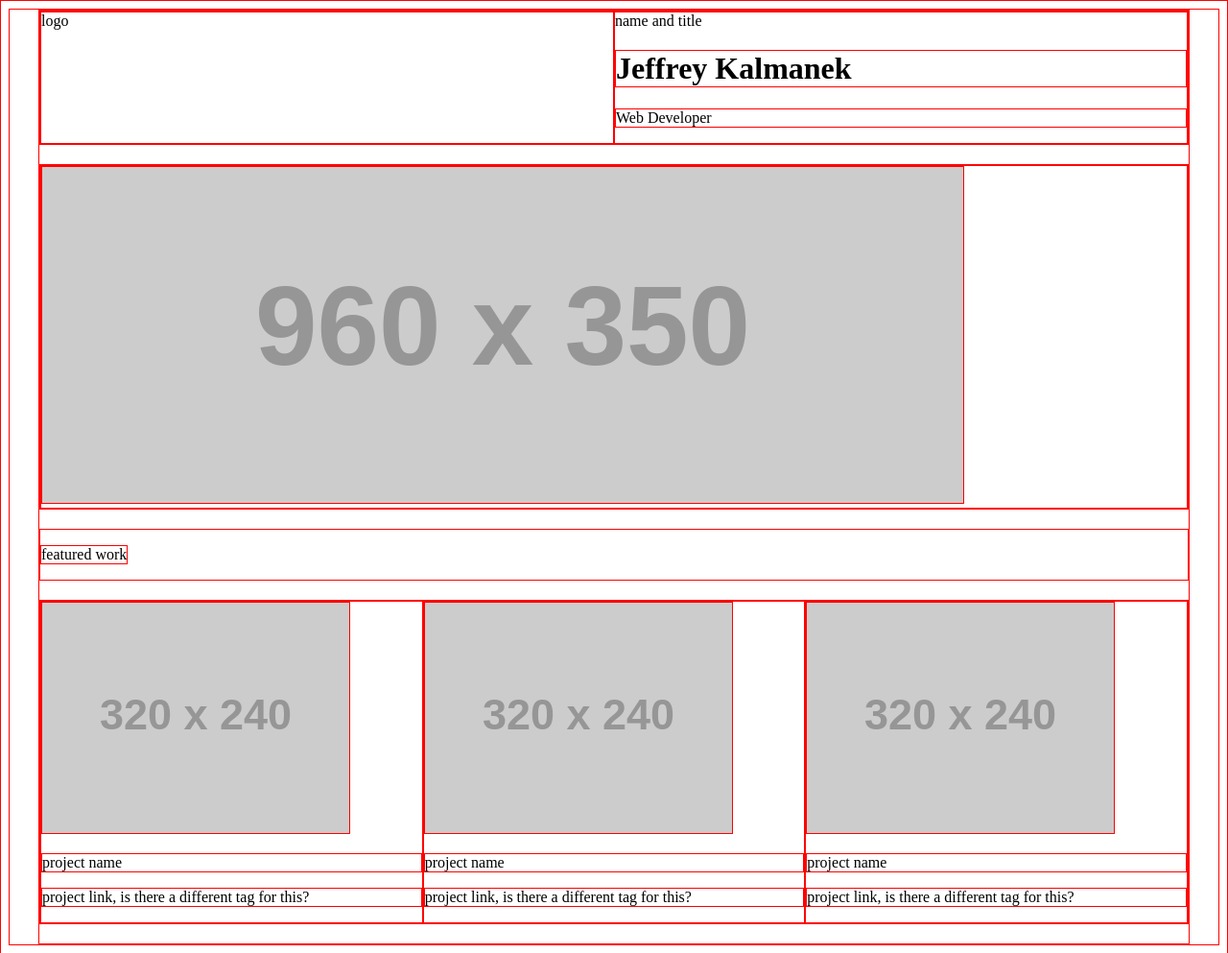
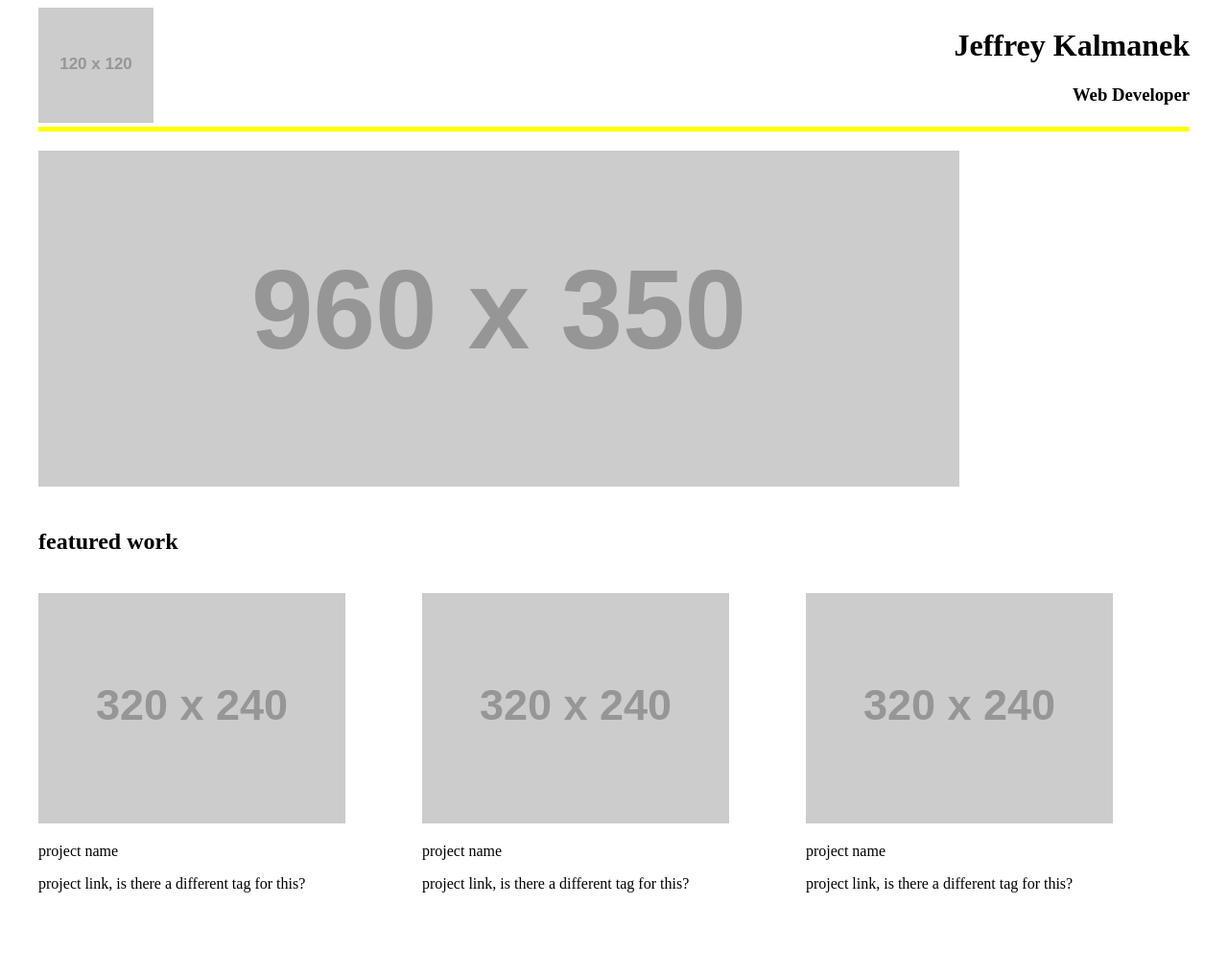
Before and after one commit to jeffkalmanek/Project_1, a plain HTML site: page index.html in a window 1280 px wide. Shown: the whole page at 96% size. After the commit the page ends 966 px from the top, so only its background shows below. Drawn offline with Linux system fonts and the light colour scheme; placeholder pictures from the web are drawn by us.

Commit message:
added style details and removed the layout framework

```diff
--- a/css/main.css
+++ b/css/main.css
@@ -1,7 +1,3 @@
-* {
-    border: 1px solid red !important;
-}
-
 * {
     -webkit-box-sizing: border-box;
     -moz-box-sizing: border-box;
@@ -26,6 +22,16 @@
     margin-bottom: 20px;
     display: flex;
     flex-wrap: wrap;
+}
+
+.rowbanner {
+    width: 100%;
+    margin-bottom: 20px;
+    display: flex;
+    flex-wrap: wrap;
+    border-bottom-style: solid;
+    border-bottom-width: 5px;
+    border-bottom-color: yellow;
 }
 
 .col-1 {
--- a/index.html
+++ b/index.html
@@ -3,18 +3,19 @@
 <html>
 <head>
   <meta charset="utf-8">
-  <title>Framework Test Page</title>
+  <title>Project_1</title>
   <link rel="stylesheet" href="css/main.css">
 </head>
 <body>
   <div class="grid">
 <!-- start the banner row with name and logo -->
-    <div class="row">
-      <div class="col-6">logo
+    <div class="rowbanner">
+      <div class="col-6">
+        <img src="http://placehold.it/120x120" alt="this is the logo">
       </div>
-      <div class="col-6">name and title
+      <div style="text-align: right"; class="col-6">
       <h1>Jeffrey Kalmanek</h1>
-      <p>Web Developer</p>
+      <h3>Web Developer</h3>
       </div>
     </div><!-- end the banner row with name and logo -->
 <!-- start the large image row -->
@@ -25,7 +26,7 @@
     </div><!-- end the large image row -->
 <!-- start the list of projects header -->
     <div class="row">
-      <p>featured work</p>
+      <h2>featured work</h2>
     </div><!-- end the list of projects header -->
 <!-- start the list of projects row -->
     <div class="row">
```
